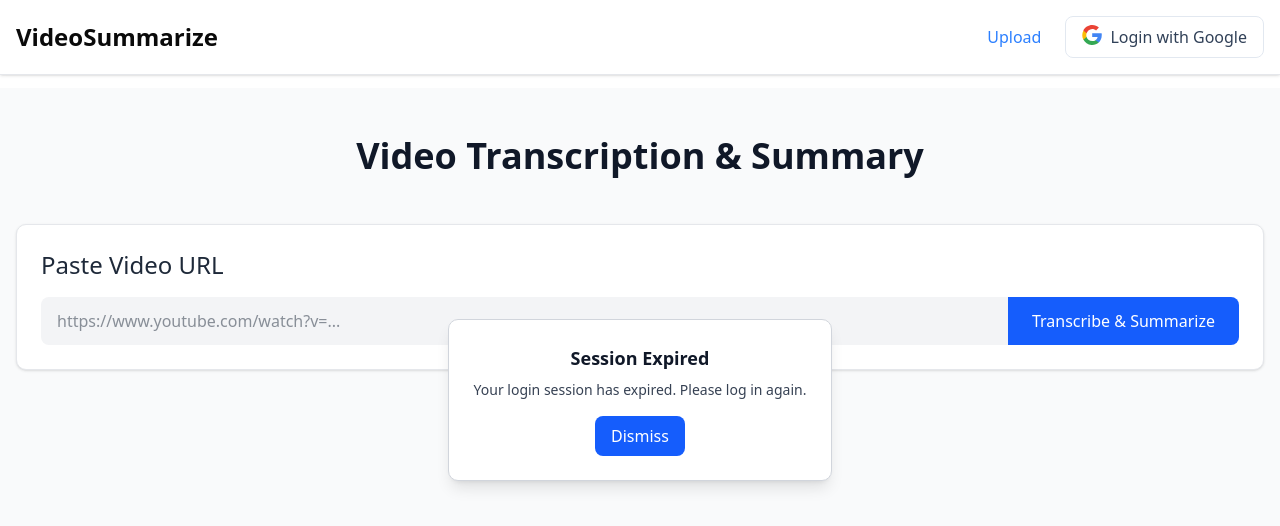
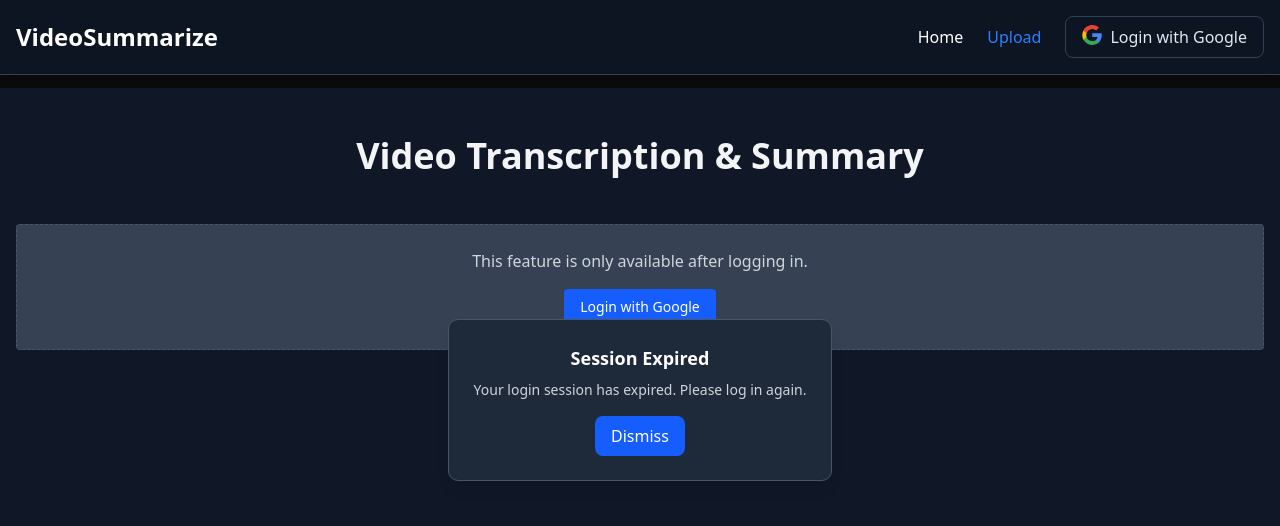
Before and after one commit to ajk-github/VideoSummarizer-Frontend, a Next.js app: page /upload in a window 1280 px wide. Shown: the top 526 px of the page. Built offline with nearby package versions, Linux system fonts and the light colour scheme; no server answers.

Commit message:
enforced login

```diff
--- a/src/app/layout.tsx
+++ b/src/app/layout.tsx
@@ -29,7 +29,7 @@ export default function RootLayout({
       <body
         className={`${geistSans.variable} ${geistMono.variable} antialiased min-h-screen transition-colors duration-300`}
       >
-        <ThemeProvider attribute="class" defaultTheme="system" enableSystem>
+        <ThemeProvider attribute="class" defaultTheme="dark" enableSystem>
           <Navbar />
           <main className="pt-22">{children}</main>
         </ThemeProvider>
--- a/src/app/upload/page.tsx
+++ b/src/app/upload/page.tsx
@@ -1,8 +1,8 @@
 'use client';
 
-import { useState } from 'react';
+import { useState, useEffect } from 'react';
 import { useRouter } from 'next/navigation';
-import { getAuth } from 'firebase/auth';
+import { getAuth, GoogleAuthProvider, signInWithPopup } from 'firebase/auth';
 import { doc, getDoc } from 'firebase/firestore';
 import { firestore } from '@/lib/firebase';
 import { processVideo } from '@/lib/api';
@@ -12,7 +12,13 @@ export default function UploadPage() {
   const [isProcessing, setIsProcessing] = useState(false);
   const [showLongProcessMessage, setShowLongProcessMessage] = useState(false);
   const [error, setError] = useState<string | null>(null);
+  const [user, setUser] = useState<any>(null);
   const router = useRouter();
+
+  useEffect(() => {
+    const auth = getAuth();
+    setUser(auth.currentUser);
+  }, []);
 
   const getSafeDocId = async (videoUrl: string): Promise<string> => {
     const encoder = new TextEncoder();
@@ -43,25 +49,33 @@ export default function UploadPage() {
         }
       }
 
-      // Start processing without awaiting
       processVideo(videoUrl).catch((err) => {
         console.error('Backend processing error (ignored):', err);
       });
 
-      // UI: show loading for 20s
       await new Promise(resolve => setTimeout(resolve, 20000));
-
-      // UI: show long-processing message for 10s
       setShowLongProcessMessage(true);
       await new Promise(resolve => setTimeout(resolve, 10000));
 
-      // Redirect to profile
       router.push('/profile');
     } catch (err: any) {
       console.error(err);
       setError('Failed to initiate processing.');
     } finally {
       setIsProcessing(false);
+    }
+  };
+
+  const handleLogin = async () => {
+    const provider = new GoogleAuthProvider();
+    try {
+      const result = await signInWithPopup(getAuth(), provider);
+      const idToken = await result.user.getIdToken();
+      localStorage.setItem('edusummarize_token', idToken);
+      router.push('/profile');
+    } catch (err: any) {
+      console.error('Login failed:', err);
+      alert('Login failed. See console.');
     }
   };
 
@@ -90,6 +104,20 @@ export default function UploadPage() {
           Video Transcription &amp; Summary
         </h1>
 
+        {!user ? (
+          <div className="text-center p-6 border border-dashed border-gray-300 dark:border-gray-600 rounded bg-gray-50 dark:bg-gray-700 text-gray-600 dark:text-gray-300">
+            <p className="mb-4">This feature is only available after logging in.</p>
+
+            <button
+              onClick={handleLogin}
+              className="bg-blue-600 text-white px-4 py-2 rounded hover:bg-blue-700 text-sm"
+              >
+              Login with Google
+            </button>
+
+
+          </div>
+        ) : (
           <section className="bg-white dark:bg-gray-800 border border-gray-200 dark:border-gray-700 shadow-sm rounded-lg p-6 mb-8">
             <h2 className="text-2xl font-medium text-gray-800 dark:text-gray-200 mb-4">Paste Video URL</h2>
             <div className="flex">
@@ -109,6 +137,7 @@ export default function UploadPage() {
               </button>
             </div>
           </section>
+        )}
 
         {error && <p className="text-red-500 text-center font-medium mt-4">{error}</p>}
       </div>
```
Lines whose indentation alone changed are shown as unchanged.
